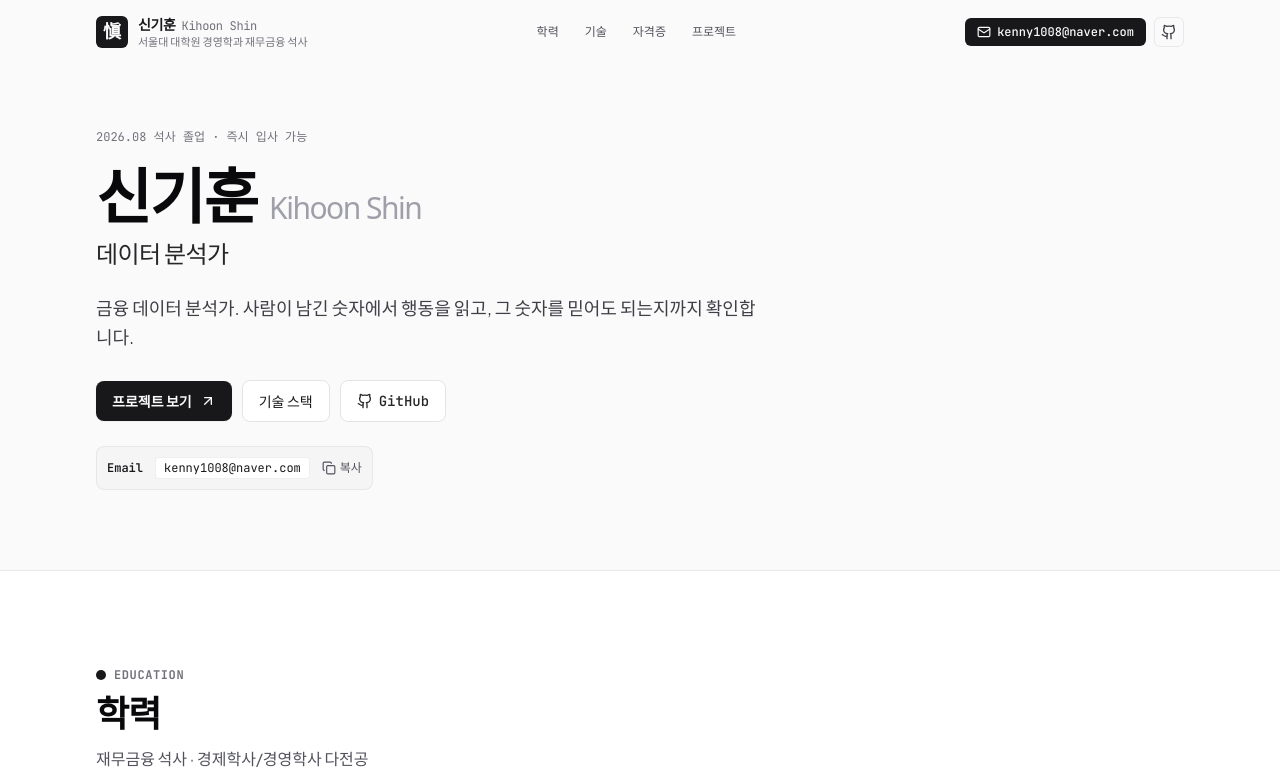
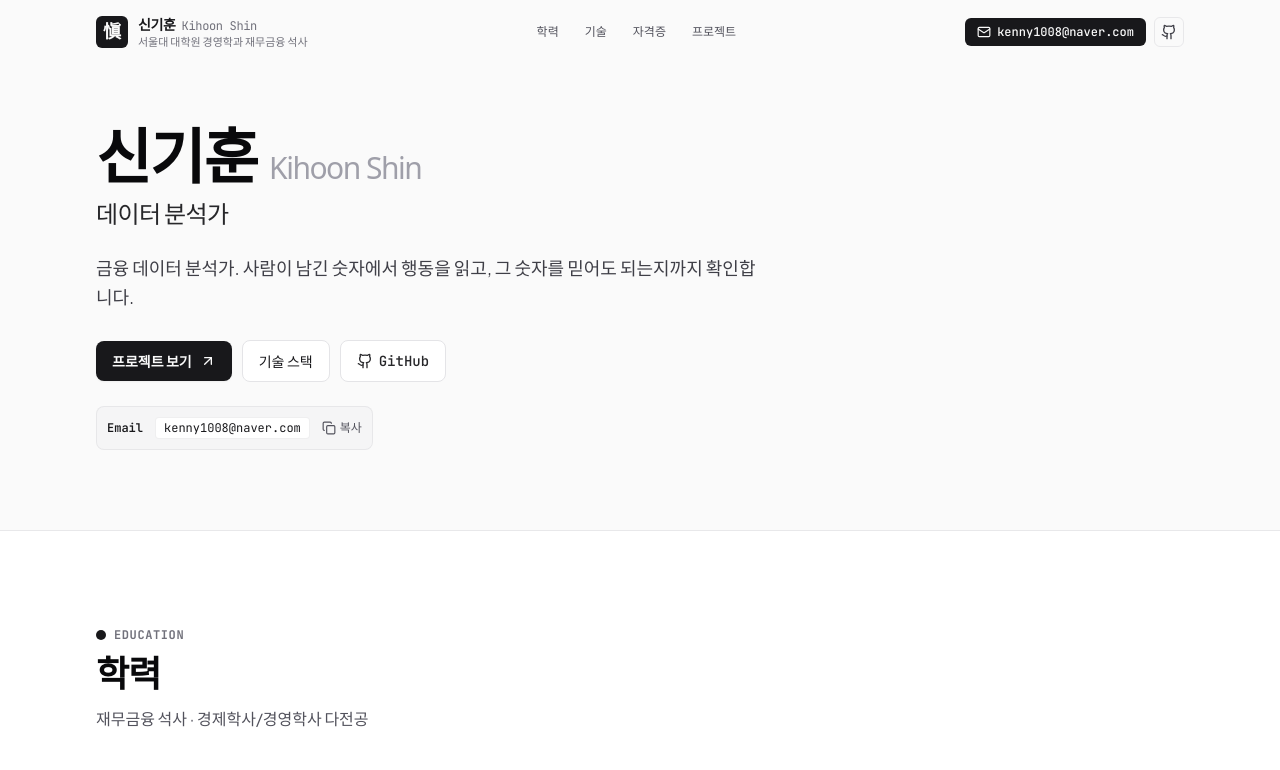
Before and after one commit to Shin-kihoon/portfolio0826, a React (Vite) app: page / in a window 1280 px wide. Shown: the top 770 px of the page. Built offline with nearby package versions, Linux system fonts and the light colour scheme; a web font is replaced by a local one.

Commit message:
첫 화면의 졸업·입사 가능 문구 삭제
구직 상태를 사이트가 말할 필요는 없다. 지원서에 쓰는 정보다.

```diff
--- a/src/components/Hero.tsx
+++ b/src/components/Hero.tsx
@@ -20,7 +20,9 @@ export const Hero: React.FC<HeroProps> = ({ onScrollToSection }) => {
     <section id="hero" className="relative pt-10 pb-14 md:pt-16 md:pb-20 border-b border-zinc-200/80">
       <div className="max-w-6xl mx-auto px-4 sm:px-6 lg:px-8">
         <div className="max-w-3xl space-y-6">
-            <p className="text-xs text-zinc-500 font-mono-code">{content.hero.availability}</p>
+            {content.hero.availability && (
+              <p className="text-xs text-zinc-500 font-mono-code">{content.hero.availability}</p>
+            )}
 
             <div className="space-y-2">
               <h1 className="text-4xl sm:text-5xl lg:text-6xl font-bold tracking-tight text-zinc-950 font-serif-heading">
--- a/src/data/siteContent.ts
+++ b/src/data/siteContent.ts
@@ -17,7 +17,8 @@ export const content = {
   },
 
   hero: {
-    availability: '2026.08 석사 졸업 · 즉시 입사 가능',
+    /** 비워 두면 줄 자체가 그려지지 않는다. */
+    availability: '',
     ctaPrimary: '프로젝트 보기',
     ctaSecondary: '기술 스택',
     emailLabel: 'Email',
```
